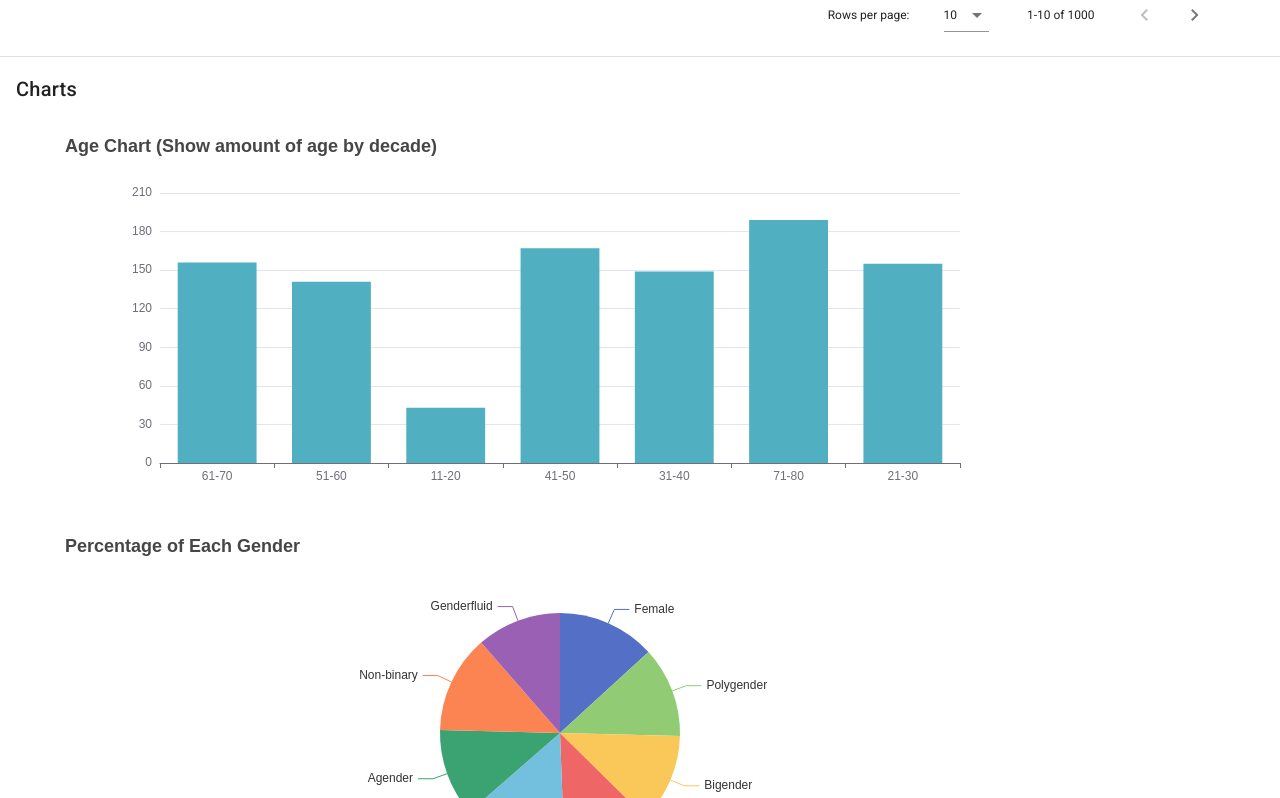
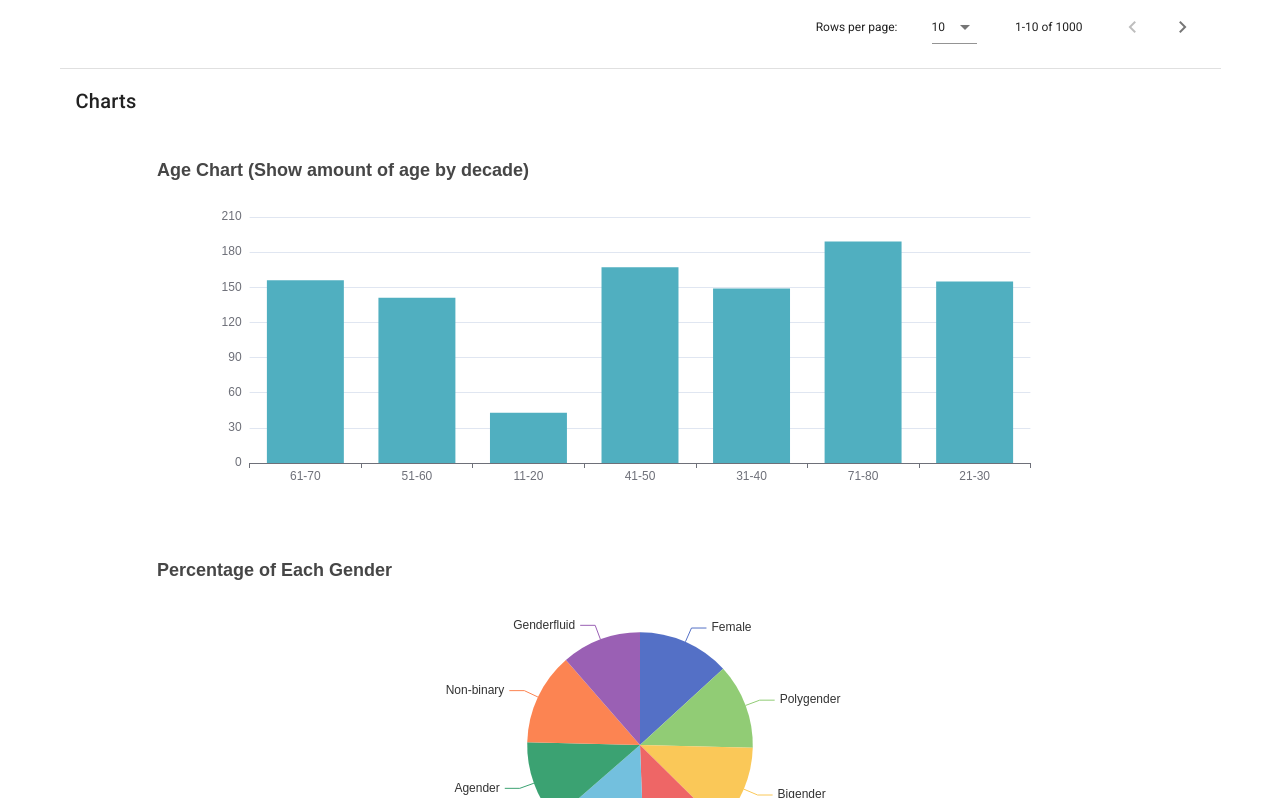
Before and after one commit to SimonHan1126/jba-code-test, a Vue app: page / in a window 1280 px wide. Shown: the part 562-1360 px from the top of the page. Built offline with nearby package versions, Linux system fonts and the light colour scheme.

Commit message:
change div to v-container and adjust chart css

```diff
--- a/src/components/Chart.vue
+++ b/src/components/Chart.vue
@@ -1,7 +1,5 @@
 <template>
-  <div>
-    <div ref="refEcharts" class="chartStyle"></div>
-  </div>
+  <v-container ref="refEcharts" class="chartStyle"></v-container>
 </template>
 
 <script>
@@ -27,7 +25,5 @@
   .chartStyle {
     width: 1000px;
     height:400px;
-    float: left;
-    margin: 0 auto;
   }
 </style>
--- a/src/views/UserInfoDisplayPage.vue
+++ b/src/views/UserInfoDisplayPage.vue
@@ -1,5 +1,5 @@
 <template>
-  <div>
+  <v-container>
     <v-card-title>Table</v-card-title>
     <AgeRangeAdjust
       ref="ageRangeAdjust"
@@ -10,12 +10,12 @@
     <Table ref="userInfoTable" @onDataTableClick="onDataTableClick"/>
     <v-divider/>
     <v-card-title>Charts</v-card-title>
-    <v-container>
+    <v-container >
       <chart ref="ageChart"/>
       <chart ref="genderChart"/>
       <chart ref="carAmountChart"/>
     </v-container>
-  </div>
+  </v-container>
 </template>
 
 <script>
```
